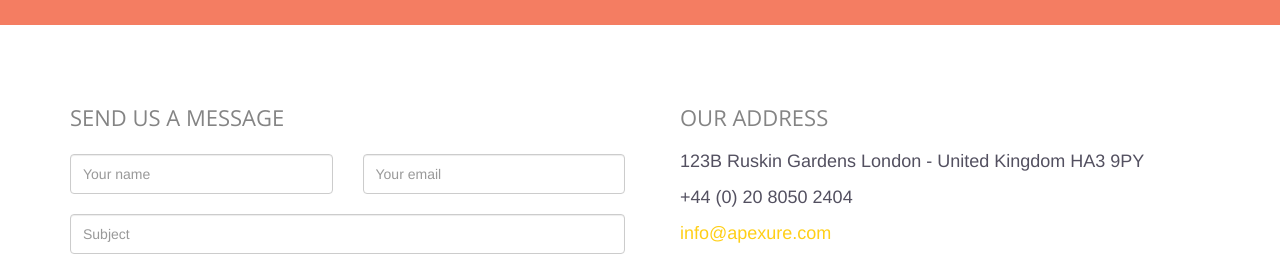
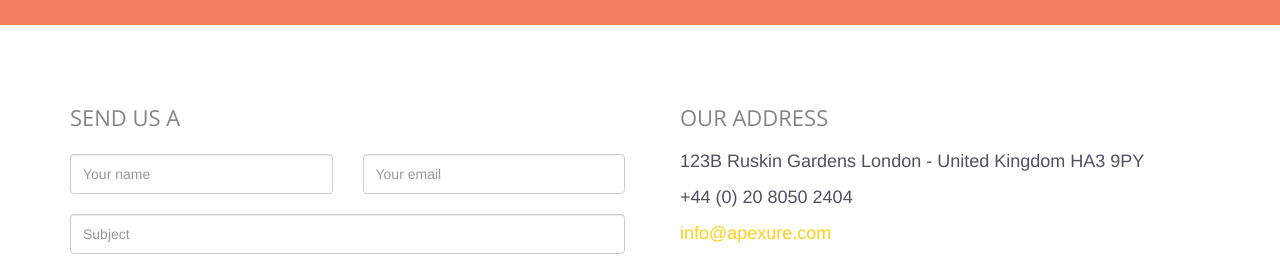
Before and after one commit to jatinderapex/apexure, a Jekyll site: the page built from contact-us.html, in a window 1280 px wide. Shown: the part 283-555 px from the top of the page. Built offline with Jekyll 4.4.1, drawn with Linux system fonts in a browser that asks for light colours; nearby versions of some CDN libraries.

```diff
--- a/contact-us.html
+++ b/contact-us.html
@@ -13,7 +13,7 @@ description: "Meta tags go here"
     <div class="container">
         <div class="row">
           <div class="col-sm-6 col-xs-12">
-             <h2>SEND US A MESSAGE</h2>
+             <h2>SEND US A</h2>
               <form class="form-horizontal" role="form">
 
                 <div class="form-group">
```
Also changed, not shown: images/portfolio.jpg (added).
